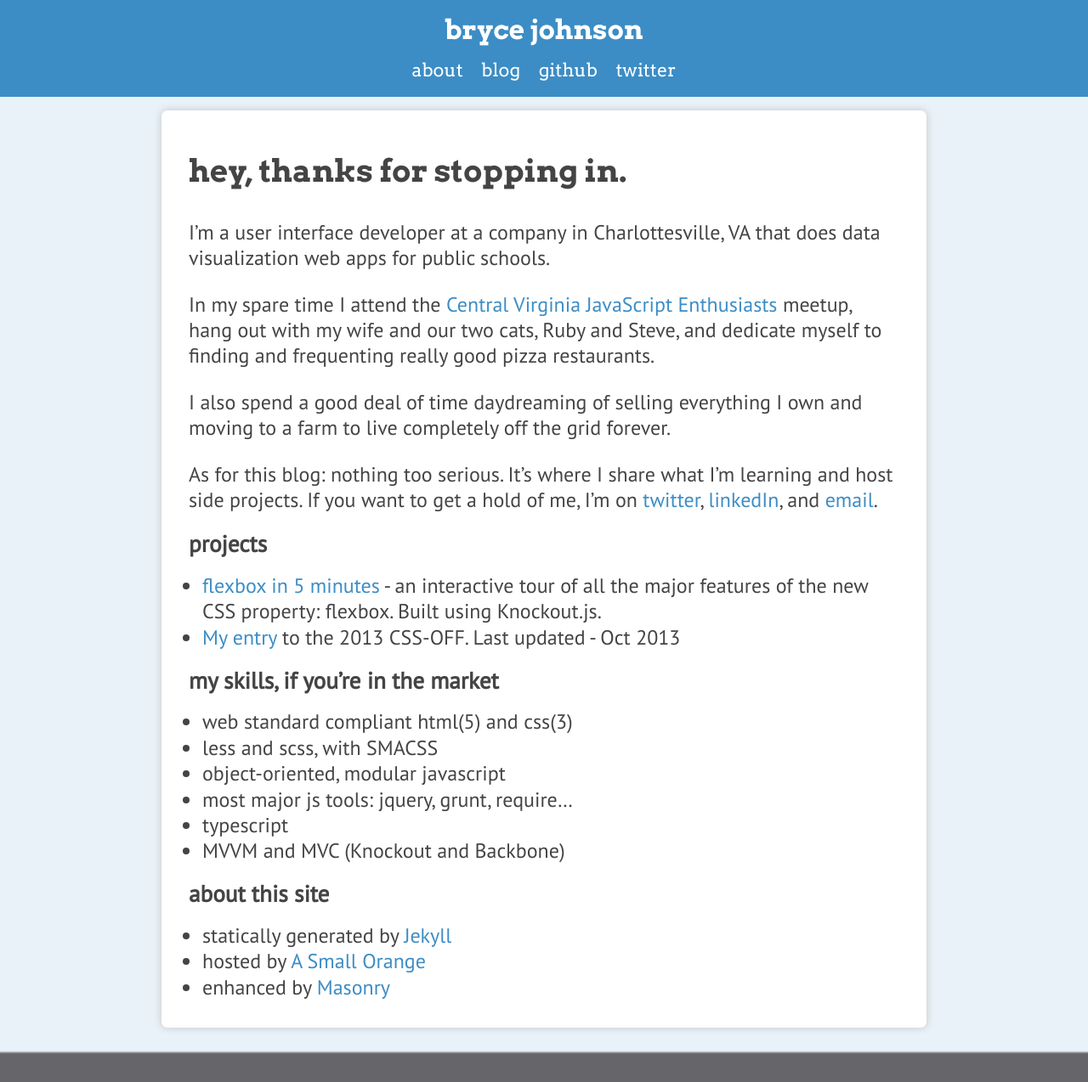
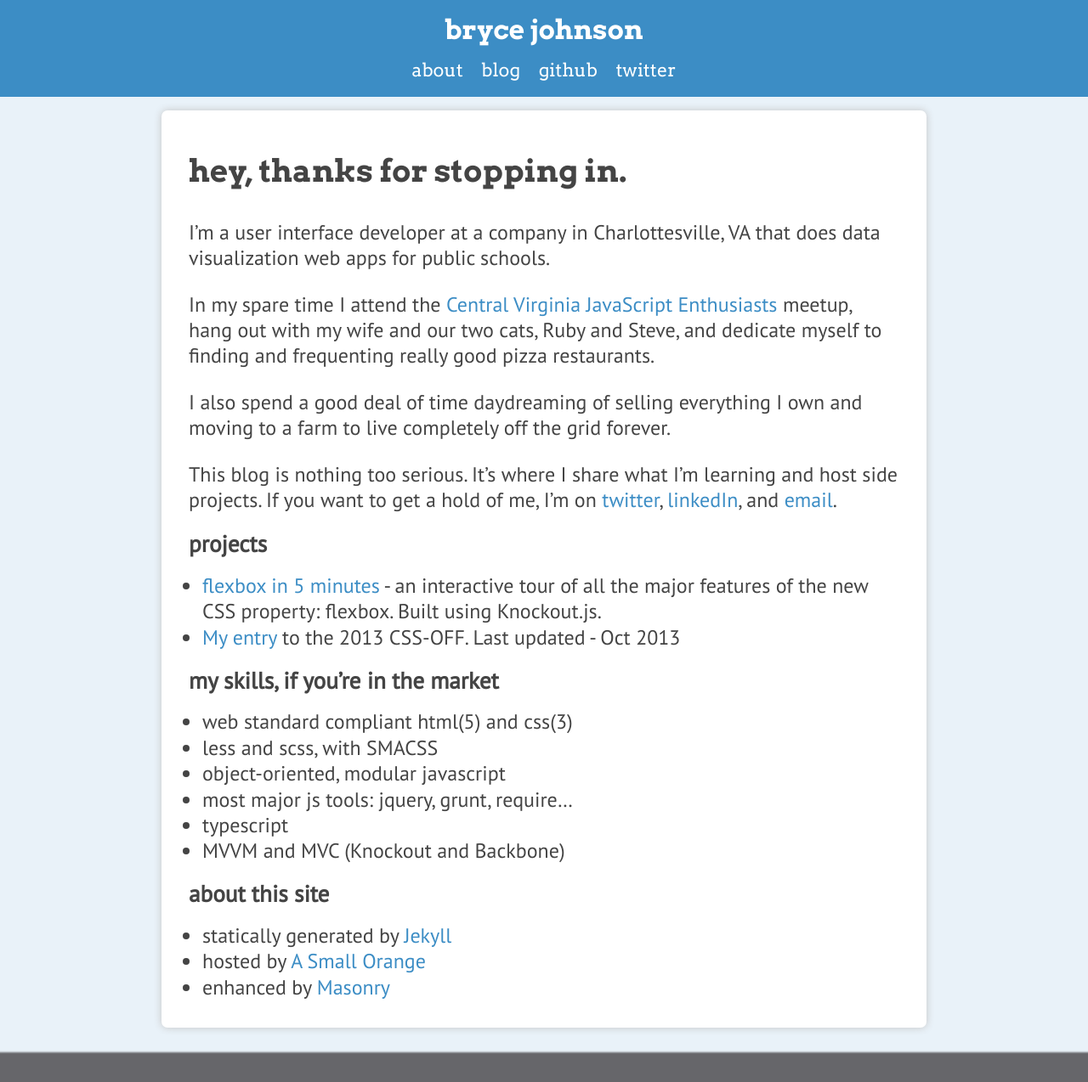
Before and after one commit to brycepj/devbryce-jekyll, a Jekyll site: the page built from about/index.md, in a window 1280 px wide. Shown: the whole page at 85% size. Built offline with Jekyll 4.4.1, drawn with Linux system fonts in a browser that asks for light colours.

```diff
--- a/about/index.md
+++ b/about/index.md
@@ -10,7 +10,7 @@ In my spare time I attend the [Central Virginia JavaScript Enthusiasts](http://w
 
  I also spend a good deal of time daydreaming of selling everything I own and moving to a farm to live completely off the grid forever.
 
-As for this blog: nothing too serious. It's where I share what I'm learning and host side projects. If you want to get a hold of me, I'm on [twitter](http://twitter.com/_brycepj), [linkedIn](http://www.linkedin.com/in/brycepj/), and [email](mailto:brycepj@gmail.com).
+This blog is nothing too serious. It's where I share what I'm learning and host side projects. If you want to get a hold of me, I'm on [twitter](http://twitter.com/_brycepj), [linkedIn](http://www.linkedin.com/in/brycepj/), and [email](mailto:brycepj@gmail.com).
 
 ## projects
 
```
